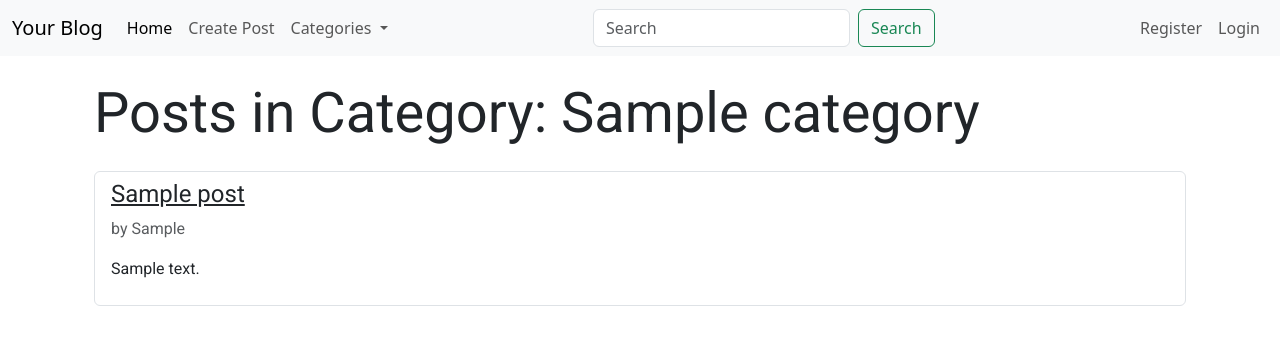
After one commit to buildwithishu/blog_new, a Django app: page /category-detail/1 in a window 1280 px wide. The commit adds this page. Shown: the top 345 px of the page. Run offline with Django 4.2, Linux system fonts and the light colour scheme; tables that the repository leaves empty hold one stand-in row (values such as "Sample post").

```diff
--- a/myblog/admin.py
+++ b/myblog/admin.py
@@ -1,4 +1,5 @@
 from django.contrib import admin
-from .models import Post
+from .models import Post, Category
 # Register your models here.
 admin.site.register(Post)
+admin.site.register(Category)
--- a/myblog/forms.py
+++ b/myblog/forms.py
@@ -5,11 +5,11 @@ from .models import Post
 class PostForm(forms.ModelForm):
     class Meta:
         model = Post
-        fields = ('title', 'author', 'body')
+        fields = ('title', 'body', 'category')
 
         widgets = {
             'title': forms.TextInput(attrs={'class': "form-control", 'placeholder': 'Enter The Post Title'}),
-            'author': forms.Select(attrs={'class': 'form-control'}),
+            # 'author': forms.Select(attrs={'class': 'form-control'}),
             'body': forms.Textarea(attrs={'class': 'form-control'})
         }
 
@@ -17,7 +17,7 @@ class PostForm(forms.ModelForm):
 class UpdateForm(forms.ModelForm):
     class Meta:
         model = Post
-        fields = ('title', 'body')
+        fields = ('title', 'body', 'category')
 
         widgets = {
             'title': forms.TextInput(attrs={'class': "form-control", 'placeholder': 'Enter The Post Title'}),
--- a/myblog/models.py
+++ b/myblog/models.py
@@ -6,14 +6,26 @@ from datetime import datetime, date
 # Create your models here.
 
 
+class Category(models.Model):
+    name = models.CharField(max_length=255)
+
+    def __str__(self) -> str:
+        return self.name
+
+    def get_absolute_url(self):
+        return reverse('home')
+
+
 class Post(models.Model):
     title = models.CharField(max_length=255)
     author = models.ForeignKey(User, on_delete=models.CASCADE)
     body = models.TextField()
     post_date = models.DateTimeField(auto_now_add=True)
+    category = models.ForeignKey(
+        Category, on_delete=models.SET_NULL, null=True, blank=True)
 
     def __str__(self) -> str:
         return self.title + " | " + str(self.author)
 
     def get_absolute_url(self):
-        return reverse('article-detail', args=(str(self.id)))
+        return reverse('article-detail', kwargs={'pk': self.pk})
--- /dev/null
+++ b/myblog/templatetags/nav_tags.py
@@ -0,0 +1,11 @@
+# myblog/templatetags/nav_tags.py
+from django import template
+from myblog.models import Category
+
+register = template.Library()
+
+
+@register.inclusion_tag('categories_dropdown.html')
+def show_categories():
+    categories = Category.objects.all()
+    return {'categories': categories}
--- a/myblog/urls.py
+++ b/myblog/urls.py
@@ -1,5 +1,5 @@
 from django.urls import path, include
-from .views import HomeView, ArticleView, CreatePost, UpdatePost, DeletePost
+from .views import HomeView, ArticleView, CreatePost, UpdatePost, DeletePost, CategoryView
 
 urlpatterns = [
     # path("",views.home,name="home"),
@@ -7,5 +7,6 @@ urlpatterns = [
     path("article/<int:pk>", ArticleView.as_view(), name="article-detail"),
     path("create/", CreatePost.as_view(), name="create"),
     path("article/edit/<int:pk>", UpdatePost.as_view(), name="update"),
-    path("article/delete/<int:pk>", DeletePost.as_view(), name="delete")
+    path("article/delete/<int:pk>", DeletePost.as_view(), name="delete"),
+    path("category-detail/<int:pk>", CategoryView.as_view(), name="category-detail")
 ]
--- a/myblog/views.py
+++ b/myblog/views.py
@@ -1,6 +1,9 @@
+from django.views.generic import ListView
+from myblog.models import Category
+from django import template
 from django.shortcuts import render
-from django.views.generic import ListView, DetailView, CreateView, UpdateView, DeleteView
-from .models import Post
+from django.views.generic import ListView, DetailView, CreateView, UpdateView, DeleteView, TemplateView
+from .models import Post, Category
 from .forms import PostForm, UpdateForm
 from django.urls import reverse_lazy
 
@@ -24,8 +27,10 @@ class CreatePost(CreateView):
     model = Post
     form_class = PostForm
     template_name = "create.html"
-    # fields = "__all__"
-    # fields = ("fields name")
+
+    def form_valid(self, form):
+        form.instance.author = self.request.user
+        return super().form_valid(form)
 
 
 class UpdatePost(UpdateView):
@@ -38,3 +43,22 @@ class DeletePost(DeleteView):
     model = Post
     template_name = "delete.html"
     success_url = reverse_lazy("home")
+
+
+class CategoryView(ListView):
+    model = Post
+    template_name = "category_view.html"
+    context_object_name = 'posts'
+    ordering = ["-post_date"]
+
+    def get_queryset(self):
+        category_id = self.kwargs['pk']
+        category = Category.objects.get(pk=category_id)
+        queryset = Post.objects.filter(category=category)
+        return queryset.order_by(*self.ordering)
+
+    def get_context_data(self, **kwargs):
+        context = super().get_context_data(**kwargs)
+        category_id = self.kwargs['pk']
+        context['category'] = Category.objects.get(pk=category_id)
+        return context
--- a/template/articles.html
+++ b/template/articles.html
@@ -11,12 +11,12 @@
       </header>
       <hr />
       <div class="content">
-        {{ post.body | safe }}  <!-- Use | safe if the body contains HTML content -->
+        {{ post.body}}  <!-- Use | safe if the body contains HTML content -->
       </div>
       <br />
       <br />
       <div class="text-center">
-        <a href="{% url 'home' %}" class="btn btn-secondary">Back to All Posts</a>
+        <a href="#" onclick="history.back()" class="btn btn-secondary">Back</a>
         <small class="ml-2"><a href="{% url 'update' post.pk %}" class="btn btn-primary">Edit Post</a></small>
       </div>
     </article>
--- a/template/base.html
+++ b/template/base.html
@@ -1,3 +1,4 @@
+{% load nav_tags %}
 <!DOCTYPE html>
 <html lang="en">
   <head>
@@ -39,6 +40,12 @@
             <li class="nav-item">
               <a class="nav-link" href="{% url 'create' %}">Create Post</a>
             </li>
+            <li class="nav-item dropdown">
+              <a class="nav-link dropdown-toggle" href="#" role="button" data-bs-toggle="dropdown" aria-expanded="false">
+                  Categories
+              </a>
+              {% show_categories %}
+          </li>
           </ul>
           <form class="d-flex" role="search">
             <input
--- /dev/null
+++ b/template/categories_dropdown.html
@@ -0,0 +1,6 @@
+<!-- myblog/templates/categories_dropdown.html -->
+<ul class="dropdown-menu">
+    {% for category in categories %}
+        <li><a class="dropdown-item" href="{% url 'category-detail' category.pk %}">{{ category.name }}</a></li>
+    {% endfor %}
+</ul>
--- /dev/null
+++ b/template/category_view.html
@@ -0,0 +1,31 @@
+{% extends 'base.html' %}
+
+{% block content %}
+  <div class="container" style="font-family: 'Roboto', sans-serif;">
+    <h2 class="display-4 mb-4">Posts in Category: {{ category.name }}</h2>
+    <ul class="list-group">
+      {% for post in object_list %}
+      <li class="list-group-item mb-4">
+        <div>
+          <h2 class="h4">
+            <a href="{% url 'article-detail' post.pk %}" class="text-dark">{{ post.title }}</a>
+          </h2>
+          <p class="text-muted">by {{ post.author.first_name }}</p>
+        </div>
+        <div class="mt-3">
+          <p>{{ post.body }}</p>
+        </div>
+        <div class="mt-3">
+          {% if user.is_authenticated and user.id == post.author.id %}
+          <small>
+            <a href="{% url 'update' post.pk %}" class="btn btn-sm btn-primary mr-2">Update</a>
+            <a href="{% url 'delete' post.pk %}" class="btn btn-sm btn-danger">Delete</a>
+          </small>
+          {% endif %}
+        </div>
+      </li>
+      {% endfor %}
+    </ul>
+  </div>
+  <link href="https://fonts.googleapis.com/css2?family=Roboto:wght@400;700&display=swap" rel="stylesheet">
+{% endblock %}
--- a/template/delete.html
+++ b/template/delete.html
@@ -2,7 +2,7 @@
 {% block content %}
 
 
-{% if user.is_authenticated %}
+{% if user.is_authenticated and user.id == post.author.id %}
 <h1>Delete The Post</h1>
 <br/> <br/>
 
--- a/template/home.html
+++ b/template/home.html
@@ -16,7 +16,7 @@
           <p>{{ post.body }}</p>
         </div>
         <div class="mt-3">
-          {% if user.is_authenticated %}
+          {% if user.is_authenticated and user.id == post.author.id %}
           <small>
             <a href="{% url 'update' post.pk %}" class="btn btn-sm btn-primary mr-2">Update</a>
             <a href="{% url 'delete' post.pk %}" class="btn btn-sm btn-danger">Delete</a>
--- a/template/update.html
+++ b/template/update.html
@@ -2,7 +2,7 @@
 {% block title %} My Blog {% endblock %}
 {% block content %}
 
-{% if user.is_authenticated %}
+{% if user.is_authenticated and user.id == post.author.id %}
 <h1>Update Article</h1>
 <br/> <br/>
 <form action="#" method="post">
```
Also changed, not shown: myblog/migrations/0003_category_post_category.py (added).
